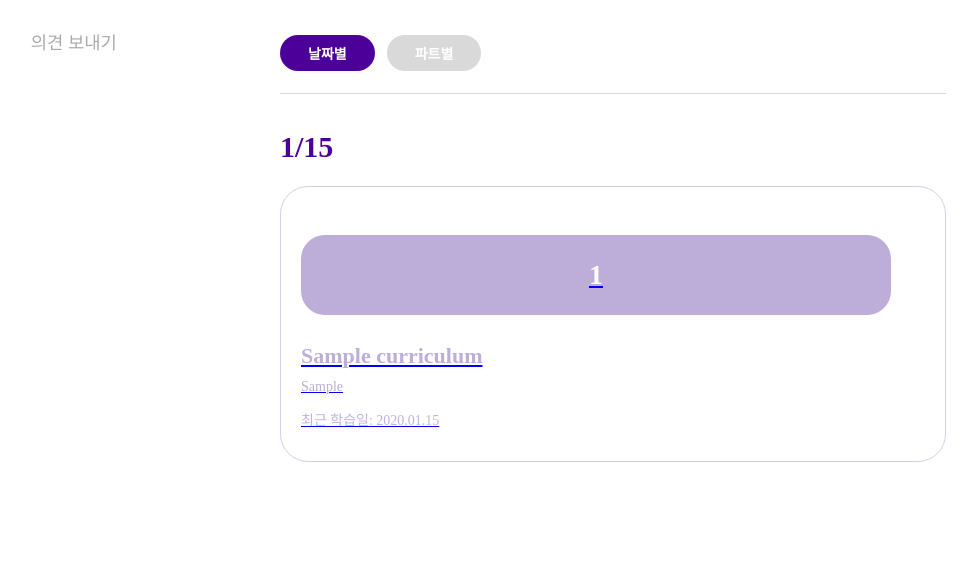
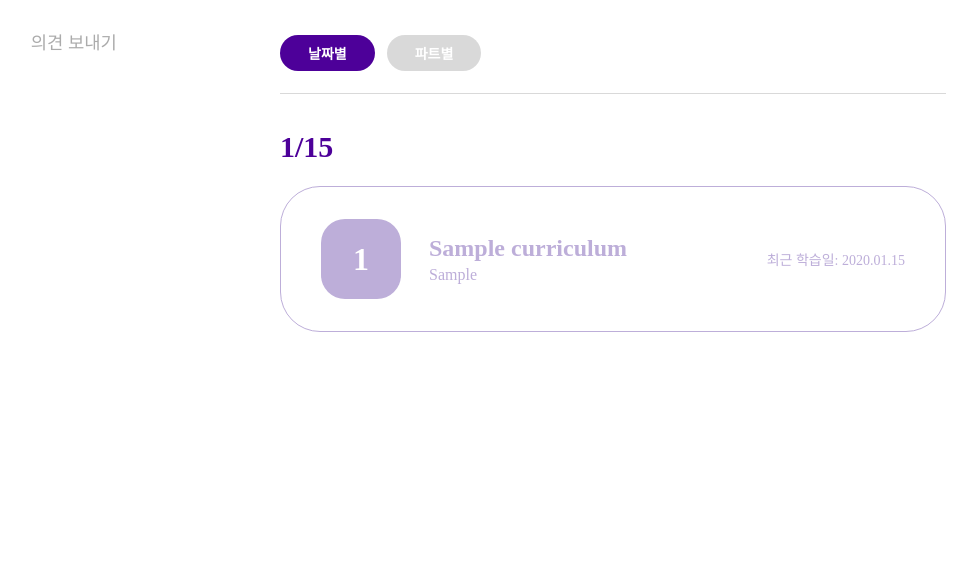
Before and after one commit to 2025-HERETHON/2025-herethon-5, a Django app: page /accounts/learn_record/ in a window 1280 px wide. Shown: the part 231-805 px from the top of the page, without its empty margins (104-1081 px from the left). After the commit the page ends 563 px from the top, so only its background shows below. Run offline with Django 5.2, Linux system fonts and the light colour scheme; a user stored in the database is signed in; tables that the repository leaves empty hold one stand-in row (values such as "Sample post").

Commit message:
mypage_learning html, css, js 수정

```diff
--- a/herethonProject/accounts/templates/mypage_learning.html
+++ b/herethonProject/accounts/templates/mypage_learning.html
@@ -46,7 +46,7 @@
 
             <hr class="mypage-divider" />
 
-            <div class="study-group"><!--이주연_날짜별--><!--날짜별, 파트별 id 다르게-->
+            <div class="study-group" id="study-by-date"><!--이주연_날짜별--><!--날짜별, 파트별 id 다르게-->
               {% if records_by_date %}
                 {% regroup records_by_date by updated_at.date as date_groups %}
                 {% for date_group in date_groups %}
@@ -54,10 +54,12 @@
                     <h2>{{ date_group.grouper|date:"n/j" }}</h2> <!--날짜-->
                     {% for record in date_group.list %}
                     <a href="{% url 'learn:curriculum_detail' record.curriculum.id %}" class="study-card">
-                      <div class="study-info">
-                        <p class="study-number">{{ record.curriculum.id }}</p>
+                      <p class="study-number">{{ record.curriculum.id }}</p>
+                      <div class="study-detail-container">
                         <p class="study-title">{{ record.curriculum.title }}</p><!--타이틀-->
                         <p class="study-desc">{{ record.curriculum.explanation }}</p><!--부제-->
+                      </div>
+                      <div class="date-container">
                         <p class="study-date">최근 학습일: {{ record.updated_at|date:"Y.m.d" }}</p>
                       </div>
                     </a>
@@ -69,17 +71,20 @@
               {% endif %}
             </div>
 
-            <div class="study-group"><!--이주연_파트별--><!--display:none 사용 js로 display:block 전환-->
+            <div class="study-group" id="study-by-part"><!--이주연_파트별--><!--display:none 사용 js로 display:block 전환-->
               {% if records_by_part %}
                 {% for category, records in records_by_part.items %}
                 <div class="study-group">
                   <h2>{{ category }}</h2> <!--파트-->
                   {% for record in records %}
                   <a href="{% url 'learn:curriculum_detail' record.curriculum.id %}" class="study-card">
-                    <div class="study-info">
-                      <p class="study-number">{{ record.curriculum.id }}</p>
+
+                    <p class="study-number">{{ record.curriculum.id }}</p>
+                    <div class="study-detail-container">
                       <p class="study-title">{{ record.curriculum.title }}</p>
                       <p class="study-desc">{{ record.curriculum.explanation }}</p>
+                    </div>
+                    <div class="date-container">
                       <p class="study-date">최근 학습일: {{ record.updated_at|date:"Y.m.d" }}</p>
                     </div>
                   </a>
--- a/herethonProject/static/css/mypage_learning.css
+++ b/herethonProject/static/css/mypage_learning.css
@@ -160,76 +160,80 @@ body {
 .study-card {
   display: flex;
   align-items: center;
+  border: 1px solid #bdaed9;
+  border-radius: 40px;
+  padding: 0 40px;
+  margin-bottom: 24px;
   background: #fff;
-  border: 1.6px solid #d7cdea;
-  border-radius: 28px;
-  padding: 20px;
-  margin-bottom: 18px;
-  position: relative;
-
-  transition: box-shadow 0.14s;
+  text-decoration: none;
 }
-
 .study-card:hover {
-  background: #f4eeff;
-  border-color: #d7cdea;
-  opacity: 0.4;
+  background: #faf8ff;
+  border-color: #bdaed9;
 }
 
 .study-number {
   background: #bdaed9;
   color: #fff;
-  font-size: 28px;
+  font-size: 32px;
   font-weight: 700;
   border-radius: 24px;
-  min-width: 80px;
-  min-height: 80px;
+  width: 80px;
+  height: 80px;
   display: flex;
   align-items: center;
   justify-content: center;
-  margin-right: 34px;
+  margin-right: 28px;
+  flex-shrink: 0;
 }
 
-.study-info {
-  flex: 1;
-  min-width: 160px;
+.study-detail-container {
+  display: flex;
+  flex-direction: column;
+  align-items: flex-start;
+  flex: 1 1 auto;
+  min-width: 0;
 }
 
 .study-title {
+  font-size: 24px;
   color: #bdaed9;
-  font-size: 22px;
-  font-weight: 700;
-  margin-bottom: 10px;
+  font-weight: 600;
+  margin-bottom: 4px;
+  margin-top: 0;
 }
 
 .study-desc {
+  font-size: 16px;
   color: #bdaed9;
-  font-size: 14px;
-  font-weight: 500;
-  margin-bottom: 0;
-  margin-top: 2px;
+  margin: 0;
+  white-space: nowrap;
+  text-overflow: ellipsis;
+  overflow: hidden;
+  max-width: 500px;
 }
 
-.study-meta {
-  display: inline;
-  flex-direction: column;
-  align-items: flex-end;
-  min-width: 135px;
-  margin-left: 12px;
+.date-container {
+  display: flex;
+  align-items: center;
+  justify-content: flex-end;
+  min-width: 230px;
+  margin-left: 32px;
+  gap: 16px;
 }
 
 .study-date {
-  color: #c1b2e1;
+  color: #bdaed9;
   font-size: 14px;
-  margin-bottom: 12px;
-  margin-right: 52px;
-  font-weight: 500;
+  margin: 0;
+  text-align: right;
+  white-space: nowrap;
 }
 
-.study-dot {
-  width: 24px;
-  height: 24px;
-  background: #bdaed9;
-  border-radius: 10px;
-  display: inline-block;
+#study-by-date {
+  display: block;
 }
+
+#study-by-part {
+  display: none;
+}
```
Also changed, not shown: herethonProject/static/js/mypage_learning.js (+9 -30 lines).
